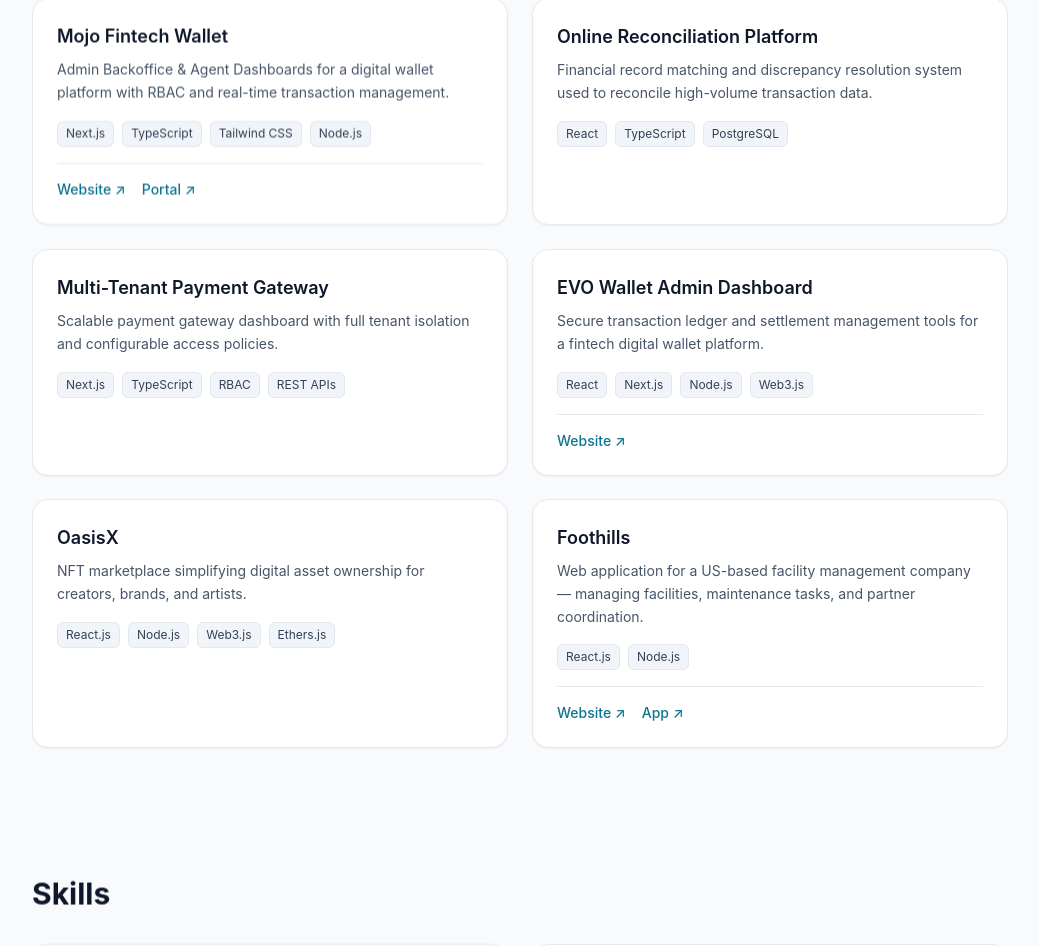
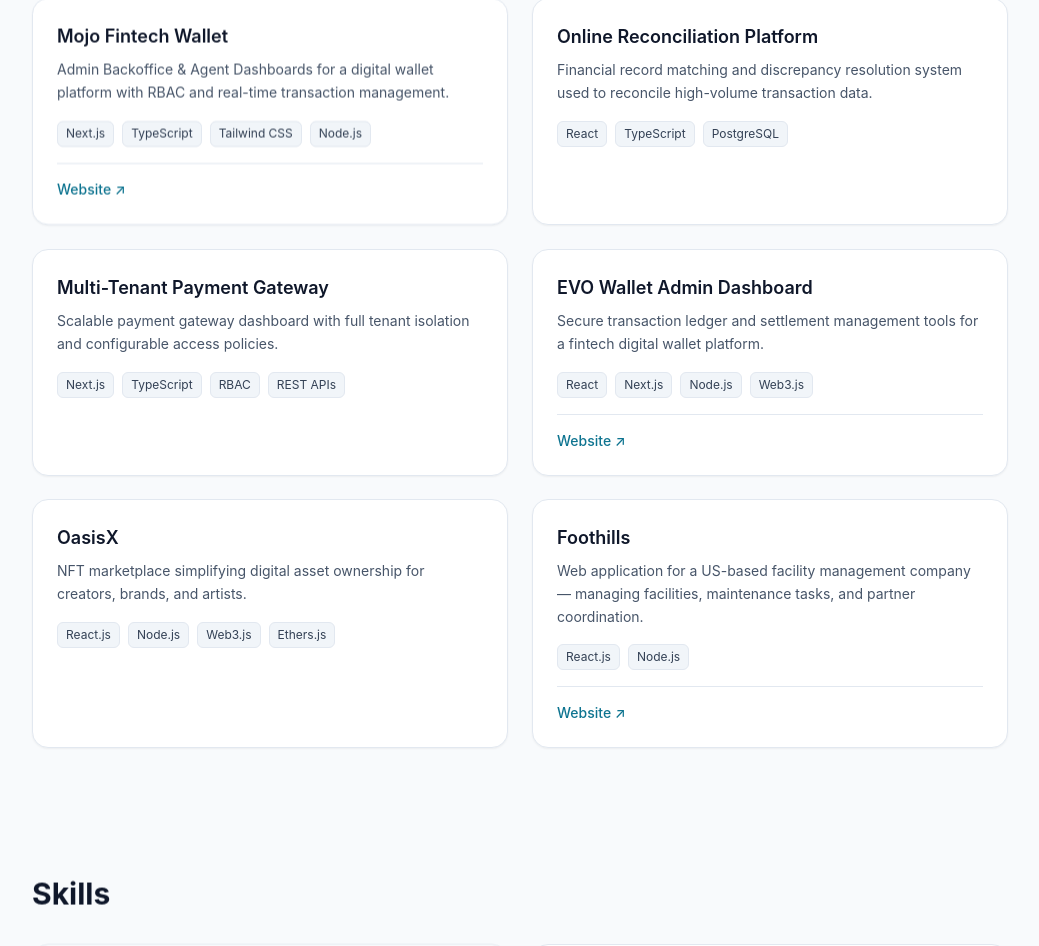
Before and after one commit to RamiMetry/ramimetry-portfolio, a Next.js app: page / in a window 1280 px wide. Shown: the part 1881-2827 px from the top of the page, without its empty margins (120-1159 px from the left). Built offline with nearby package versions, Linux system fonts and the light colour scheme.

Commit message:
Remove Mojo Portal and Foothills App links

```diff
--- a/app/page.tsx
+++ b/app/page.tsx
@@ -73,10 +73,7 @@ const projects: Project[] = [
     description:
       "Admin Backoffice & Agent Dashboards for a digital wallet platform with RBAC and real-time transaction management.",
     tech: ["Next.js", "TypeScript", "Tailwind CSS", "Node.js"],
-    links: [
-      { label: "Website ↗", url: "https://mojo.com.lb/" },
-      { label: "Portal ↗", url: "https://portal.mojo.com.lb/" },
-    ],
+    links: [{ label: "Website ↗", url: "https://mojo.com.lb/" }],
   },
   {
     name: "Online Reconciliation Platform",
@@ -108,10 +105,7 @@ const projects: Project[] = [
     description:
       "Web application for a US-based facility management company — managing facilities, maintenance tasks, and partner coordination.",
     tech: ["React.js", "Node.js"],
-    links: [
-      { label: "Website ↗", url: "https://foothillsms.com/" },
-      { label: "App ↗", url: "https://app.foothillsms.com/auth/sign-in" },
-    ],
+    links: [{ label: "Website ↗", url: "https://foothillsms.com/" }],
   },
 ];
 
```
